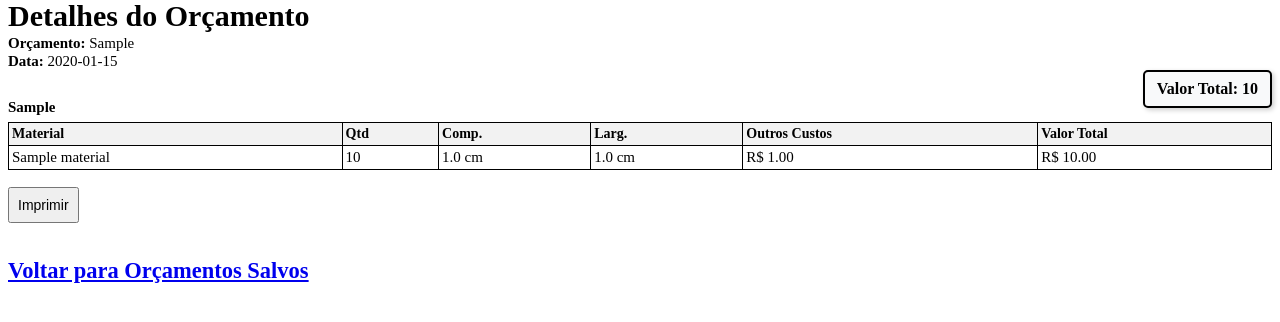
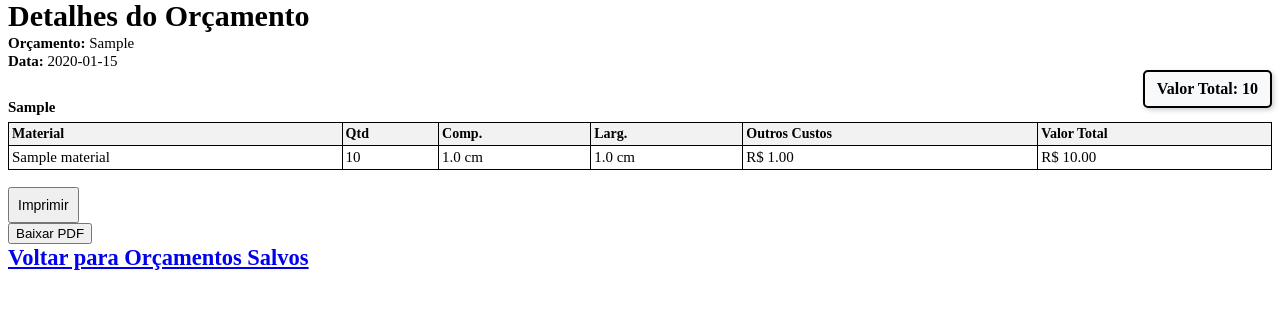
Before and after one commit to primemarbleshop/orcamento, a Flask app: template templates/detalhes_orcamento_salvo.html in a window 1280 px wide. Shown: the part 155-477 px from the top of the page. Run offline with Flask 3, Linux system fonts and the light colour scheme; tables that the repository leaves empty hold one stand-in row (values such as "Sample post"); the template is opened without the code that fills it: values that come from a table or form of the project are taken from there, most other values are stand-ins (such as "Sample title", 1, 10 or a date in 2020).

Commit message:
Update detalhes_orcamento_salvo.html

```diff
--- a/templates/detalhes_orcamento_salvo.html
+++ b/templates/detalhes_orcamento_salvo.html
@@ -305,17 +305,13 @@ p strong {
 <br>
 
 <!-- Botão de impressão -->
-<button class="print-button" onclick="window.print()">Imprimir</button>
-</br>
-
-
-
-
-
-
-
-<br><br>
-<h2><a href="/orcamentos_salvos" class="btn-voltar">Voltar para Orçamentos Salvos</a></h2>
+{% if not pdf %}
+    <button class="print-button" onclick="window.print()">Imprimir</button>
+    <br>
+    <button onclick="window.location.href='/gerar_pdf_orcamento/{{ codigo_orcamento }}'">Baixar PDF</button>
+    <br>
+    <h2><a href="/orcamentos_salvos" class="btn-voltar">Voltar para Orçamentos Salvos</a></h2>
+{% endif %}
 </br>
 </br>
 </br>
```
